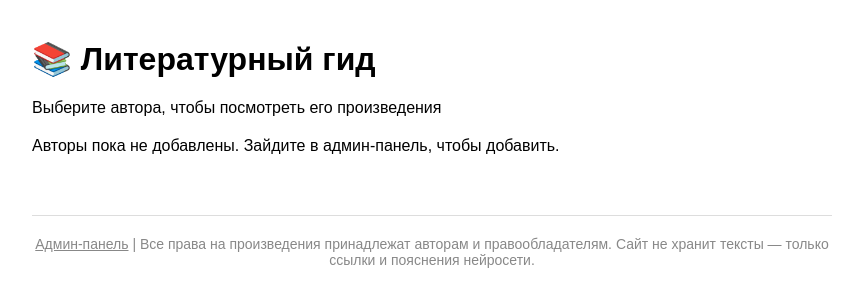
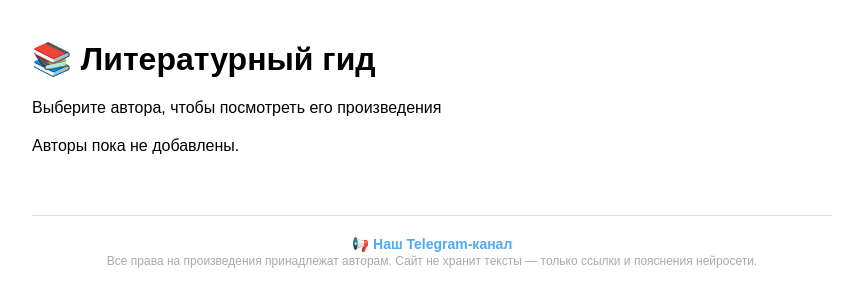
Before and after one commit to Artem-creator12/literary-gura, a Flask app: page / in a window 1280 px wide. Shown: the top 307 px of the page, without its empty margins (208-1067 px from the left). Run offline with Flask 3, Linux system fonts and the light colour scheme.

Commit message:
Update index.html

```diff
--- a/templates/index.html
+++ b/templates/index.html
@@ -14,8 +14,20 @@
             color: #333;
         }
         .author-card:hover { background: #e0e0e0; }
-        .footer { margin-top: 60px; padding-top: 20px; border-top: 1px solid #ddd; font-size: 14px; color: #888; text-align: center; }
-        .footer a { color: #888; }
+        .footer {
+            margin-top: 60px;
+            padding-top: 20px;
+            border-top: 1px solid #ddd;
+            font-size: 14px;
+            color: #888;
+            text-align: center;
+        }
+        .footer a {
+            color: #4dabf7;
+            text-decoration: none;
+            font-weight: bold;
+        }
+        .footer a:hover { text-decoration: underline; }
     </style>
 </head>
 <body>
@@ -27,12 +39,16 @@
                 {{ author.name }}
             </a>
         {% else %}
-            <p>Авторы пока не добавлены. Зайдите в админ-панель, чтобы добавить.</p>
+            <p>Авторы пока не добавлены.</p>
         {% endfor %}
     </div>
+
     <div class="footer">
-        <a href="{{ url_for('admin_login') }}">Админ-панель</a> |
-        <span>Все права на произведения принадлежат авторам и правообладателям. Сайт не хранит тексты — только ссылки и пояснения нейросети.</span>
+        <a href="https://t.me/ВАШ_КАНАЛ" target="_blank">📢 Наш Telegram-канал</a>
+        <br>
+        <span style="font-size: 12px; color: #aaa;">
+            Все права на произведения принадлежат авторам. Сайт не хранит тексты — только ссылки и пояснения нейросети.
+        </span>
     </div>
 </body>
 </html>
```
